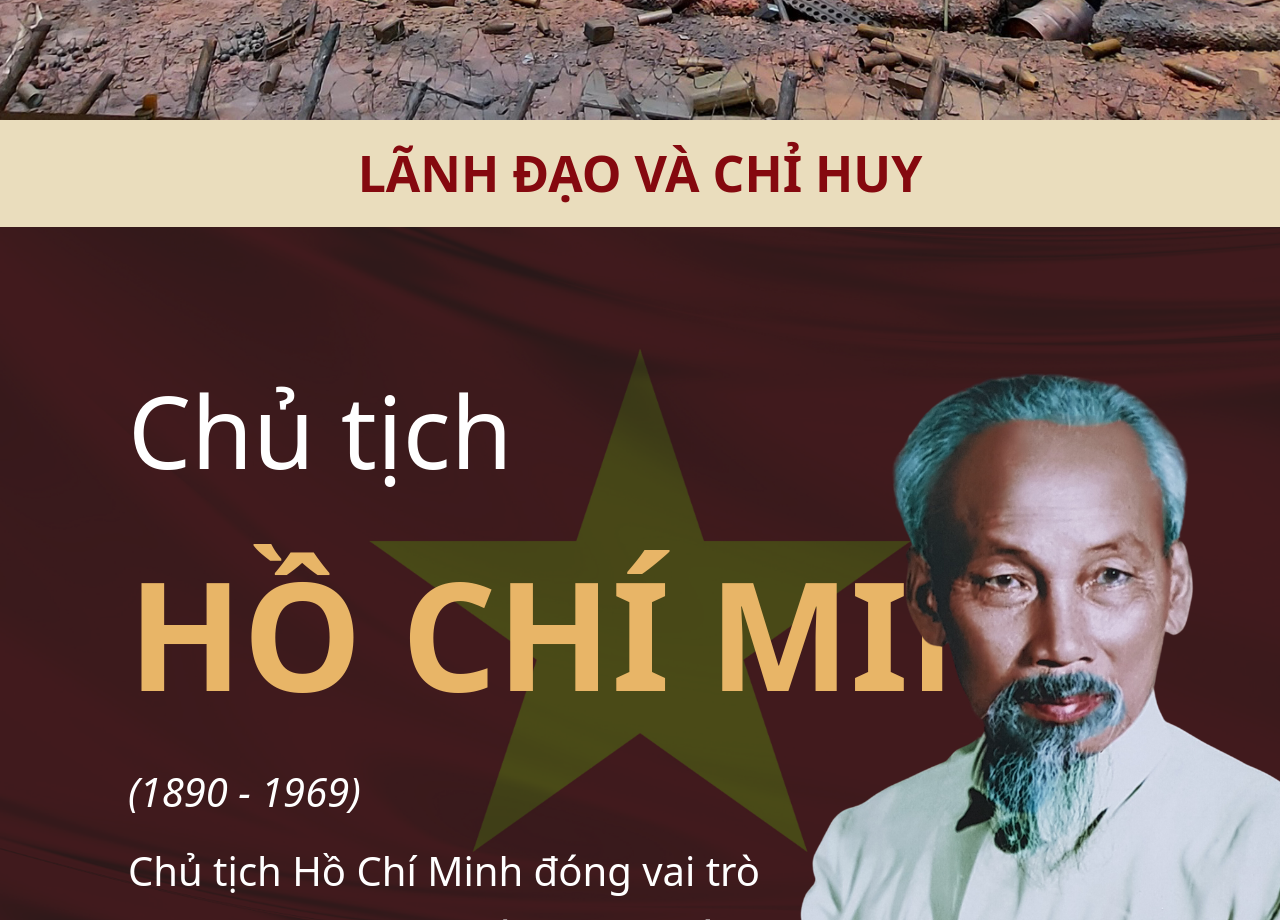
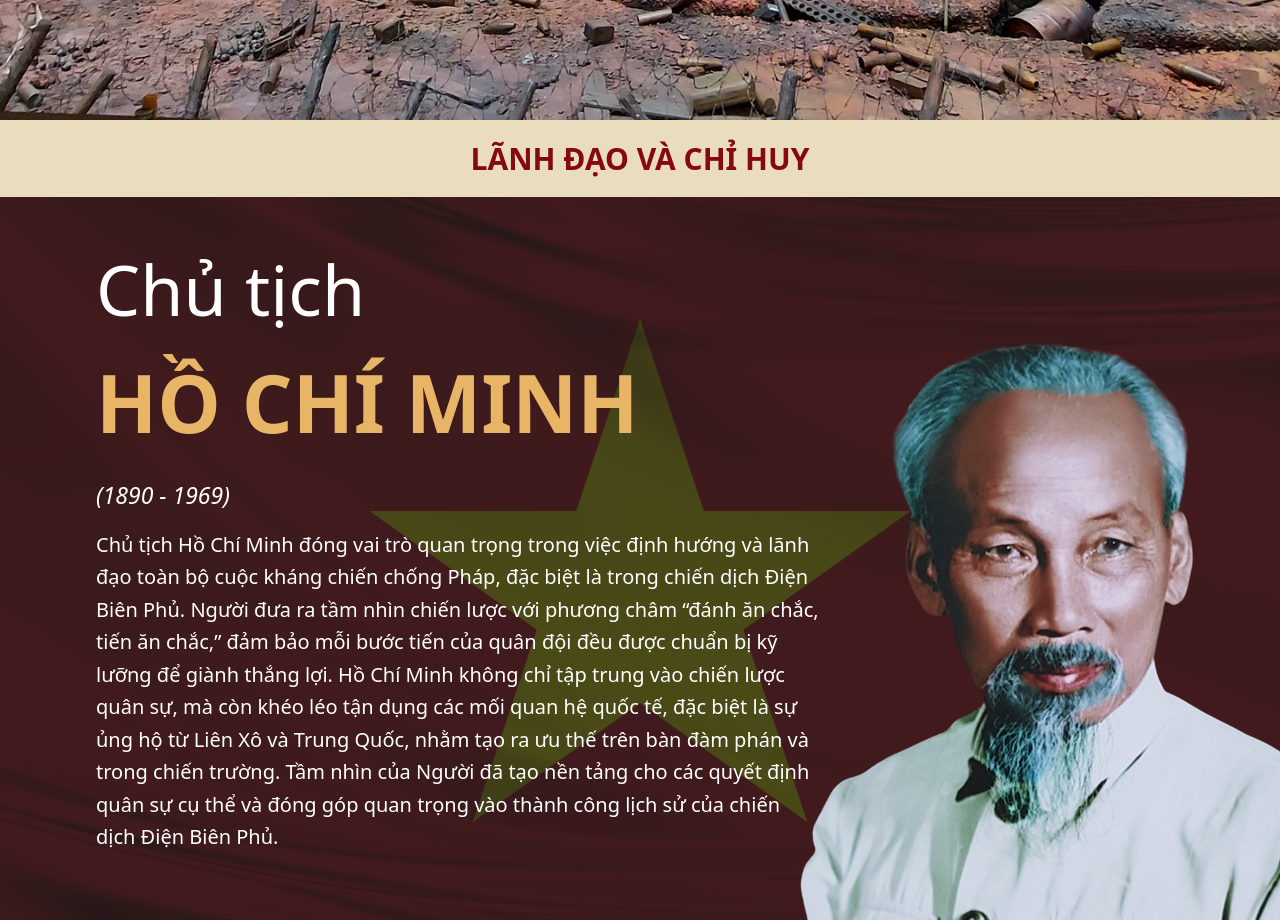
Before and after one commit to harrycricket/battle-of-dien-bien-phu, a React (Vite) app: page / in a window 1280 px wide. Shown: the part 4680-5600 px from the top of the page. Built offline with nearby package versions, Linux system fonts and the light colour scheme; what @nextui-org/react would draw is missing.

Commit message:
fix size of component in hero section

```diff
--- a/src/components/hero/Hero.jsx
+++ b/src/components/hero/Hero.jsx
@@ -3,10 +3,10 @@ import React from 'react';
 export default function Hero({ fullName, description, year, image }) {
   return (
     <div className='hero'>
-      <div className='border-[6px] border-primaryRed rounded-xl bg-cardBgColor flex flex-col items-center text-center w-[570px] h-[750px] m-auto py-3 px-8'>
-        <img src={image} alt={fullName} className='h-[450px] w-[350px] rounded-xl'  />
+      <div className='border-[6px] border-primaryRed rounded-xl bg-cardBgColor flex flex-col items-center text-center w-[500px] h-[600px] m-auto py-3 px-8'>
+        <img src={image} alt={fullName} className='h-[350px] w-[300px] rounded-xl'  />
         <div className='profile-details'>
-          <h3 className='text-[40px] font-bold mt-4 text-center text-primaryRed'>{fullName}</h3>
+          <h3 className='text-[35px] font-bold mt-4 text-center text-primaryRed'>{fullName}</h3>
           <p className='text-[25px]'>({year})</p>
           <p className='font-semibold text-[25px]'>{description}</p>
         </div>
--- a/src/components/hero/HeroList.jsx
+++ b/src/components/hero/HeroList.jsx
@@ -40,35 +40,35 @@ const heroes = [
   {
     fullName: "TRẦN CAN",
     description:
-      "NGƯỜI CẮM LÁ CỜ CHIẾN THẮNG ĐẦU TIÊN Ở CHIẾN DỊCH ĐIỆN BIÊN PHỦ",
+      "Người cắm lá cờ chiến thắng đầu tiên ở chiến dịch Điện Biên Phủ",
     japanese: "ディエンビエンフー作戦で最初に勝利の旗を掲げた人",
     year: "1931 - 1954",
     image: TranCan,
   },
   {
     fullName: "Bế Văn Đàn",
-    description: "ANH HÙNG LẤY VAI LÀM GIÁ SÚNG",
+    description: "Anh hùng lấy vai làm giá súng",
     japanese: "銃架として肩を使った英雄",
     year: "1930-1953",
     image: BeVanDan,
   },
   {
     fullName: "TÔ VĨNH DIỆN",
-    description: "ANH HÙNG LẤY THÂN MÌNH CHẮN PHÁO",
+    description: "Anh hùng lấy thân mình chắn pháo",
     japanese: "砲弾を体で防いだ英雄",
     year: "1924 – 1954",
     image: ToVinhDien,
   },
   {
     fullName: "Hoàng Văn Nô",
-    description: "ANH HÙNG Dùng lưỡi lê tiêu diệt 5 tên lính Pháp",
+    description: "Anh hùng dùng lưỡi lê tiêu diệt 5 tên lính Pháp",
     japanese: "銃剣でフランス兵5人を倒した英雄",
     year: "1932 - 1954",
     image: HoangVanNo,
   },
   {
     fullName: "Phan Đình Giót",
-    description: "anh hùng Lấy thân mình lấp lỗ châu mai",
+    description: "Anh hùng lấy thân mình lấp lỗ châu mai",
     japanese: "体を盾にしてトーチカを封じた英雄",
     year: "1922 - 1954",
     image: PhanDinhGiot,
@@ -209,11 +209,11 @@ export default function HeroList() {
     >
       {/* Những anh hùng tiêu biểu */}
       {isVietnamese ? (
-        <h2 className="text-center text-[50px] text-primaryRed font-bold my-4">
+        <h2 className="text-center text-[30px] text-primaryRed font-bold my-4">
           NHỮNG ANH HÙNG TIÊU BIỂU KHÁC
         </h2>
       ) : (
-        <h2 className="text-center text-[50px] text-primaryRed font-bold my-4">
+        <h2 className="text-center text-[30px] text-primaryRed font-bold my-4">
           他の代表的な英雄たち
         </h2>
       )}
@@ -241,14 +241,14 @@ export default function HeroList() {
           slideShadows: false,
         }}
         modules={[EffectCoverflow, Pagination, Keyboard, Autoplay]}
-        className="w-full py-12 mySwiper"
+        className="w-full mySwiper"
       >
         {heroes.map((hero, index) => (
           <SwiperSlide key={index} className="bg-center bg-cover w-[600px]">
             <Hero
               fullName={hero.fullName.toUpperCase()}
               // description={hero.description.toUpperCase()}
-              description={isVietnamese ? hero.description.toUpperCase() : hero.japanese}
+              description={isVietnamese ? hero.description : hero.japanese}
               year={hero.year}
               image={hero.image}
             />
--- a/src/components/hero/Leader.jsx
+++ b/src/components/hero/Leader.jsx
@@ -29,11 +29,11 @@ export default function Leader() {
       className=" bg-primaryBgColor h-[100vh] w-screen overflow-hidden pb-11"
     >
       {isVietnamese ? (
-        <h2 className="text-center text-[50px] text-primaryRed font-bold my-4">
+        <h2 className="text-center text-[30px] text-primaryRed font-bold my-4">
           LÃNH ĐẠO VÀ CHỈ HUY
         </h2>
       ) : (
-        <h2 className="text-center text-[50px] text-primaryRed font-bold my-4">
+        <h2 className="text-center text-[30px] text-primaryRed font-bold my-4">
           指導者と指揮官
         </h2>
       )}
@@ -61,30 +61,30 @@ export default function Leader() {
         ></div>
         <SwiperSlide>
           <div className="relative h-full">
-            <div className="p-32">
+            <div className="px-24 py-10">
               {isVietnamese ? (
-                <div className="text-[100px] mb-4" data-swiper-parallax="-500">
+                <div className="text-[70px]" data-swiper-parallax="-500">
                   Chủ tịch
                 </div>
               ) : (
-                <div className="text-[100px] mb-4" data-swiper-parallax="-500">
+                <div className="text-[70px]" data-swiper-parallax="-500">
                   国家主席
                 </div>
               )}
 
               <div
-                className="text-[150px] font-bold mb-4 text-yellowText"
+                className="text-[80px] font-bold mb-4 text-yellowText"
                 data-swiper-parallax="-200"
               >
                 HỒ CHÍ MINH
               </div>
               <div
-                className="text-[40px] italic mb-4"
+                className="text-[23px] italic mb-4"
                 data-swiper-parallax="-200"
               >
                 (1890 - 1969)
               </div>
-              <div className="text-[40px] w-2/3 " data-swiper-parallax="-300">
+              <div className="text-[20px] w-2/3 " data-swiper-parallax="-300">
                 {isVietnamese ? (
                   <p className="leading-relaxed">
                     Chủ tịch Hồ Chí Minh đóng vai trò quan trọng trong việc định
@@ -118,30 +118,30 @@ export default function Leader() {
         </SwiperSlide>
         <SwiperSlide>
           <div className="relative h-full">
-            <div className="p-28">
+            <div className="px-24 py-10">
               {isVietnamese ? (
-                <div className="text-[100px]" data-swiper-parallax="-500">
+                <div className="text-[70px]" data-swiper-parallax="-500">
                   Đại tướng, Tổng Tư lệnh
                 </div>
               ) : (
-                <div className="text-[100px]" data-swiper-parallax="-500">
+                <div className="text-[70px]" data-swiper-parallax="-500">
                   大将、総司令官
                 </div>
               )}
 
               <div
-                className="text-[140px] font-bold mb-4 text-yellowText"
+                className="text-[80px] font-bold mb-4 text-yellowText"
                 data-swiper-parallax="-200"
               >
                 VÕ NGUYÊN GIÁP
               </div>
               <div
-                className="text-[35px] italic mb-4"
+                className="text-[23px] italic mb-4"
                 data-swiper-parallax="-200"
               >
                 (1911-2013)
               </div>
-              <div className="text-[40px] w-2/3 " data-swiper-parallax="-300">
+              <div className="text-[20px] w-2/3 " data-swiper-parallax="-300">
                 {isVietnamese ? (
                   <p className="leading-relaxed">
                     Đại tướng Võ Nguyên Giáp là người trực tiếp chỉ huy chiến
--- a/src/components/hero/Leader2.jsx
+++ b/src/components/hero/Leader2.jsx
@@ -103,17 +103,17 @@ export default function Leader2() {
       className=" bg-primaryBgColor h-[100vh] w-screen overflow-hidden flex flex-col justify-center ml-4"
     >
       {isVietnamese ? (
-        <h2 className="text-center text-[50px] text-primaryRed font-bold my-4">
+        <h2 className="text-center text-[30px] text-primaryRed font-bold my-4">
           LÃNH ĐẠO VÀ CHỈ HUY
         </h2>
       ) : (
-        <h2 className="text-center text-[50px] text-primaryRed font-bold my-4">
+        <h2 className="text-center text-[30px] text-primaryRed font-bold my-4">
           指導者と指揮官
         </h2>
       )}
 
       <Swiper
-        slidesPerView={4}
+        slidesPerView={2}
         pagination={{
           clickable: true,
         }}
@@ -125,13 +125,13 @@ export default function Leader2() {
           disableOnInteraction: false,
         }}
         modules={[Pagination, Keyboard, Autoplay]}
-        className="w-full py-12 mySwiper"
+        className="w-full"
       >
         {leaders.map((leader, index) => (
           <SwiperSlide key={index} className="bg-center bg-cover w-[600px]">
             <Hero
               fullName={leader.fullName.toUpperCase()}
-              description={isVietnamese ? leader.description.toUpperCase() : leader.japanese}
+              description={isVietnamese ? leader.description : leader.japanese}
               year={leader.year}
               image={leader.image}
             />
```
